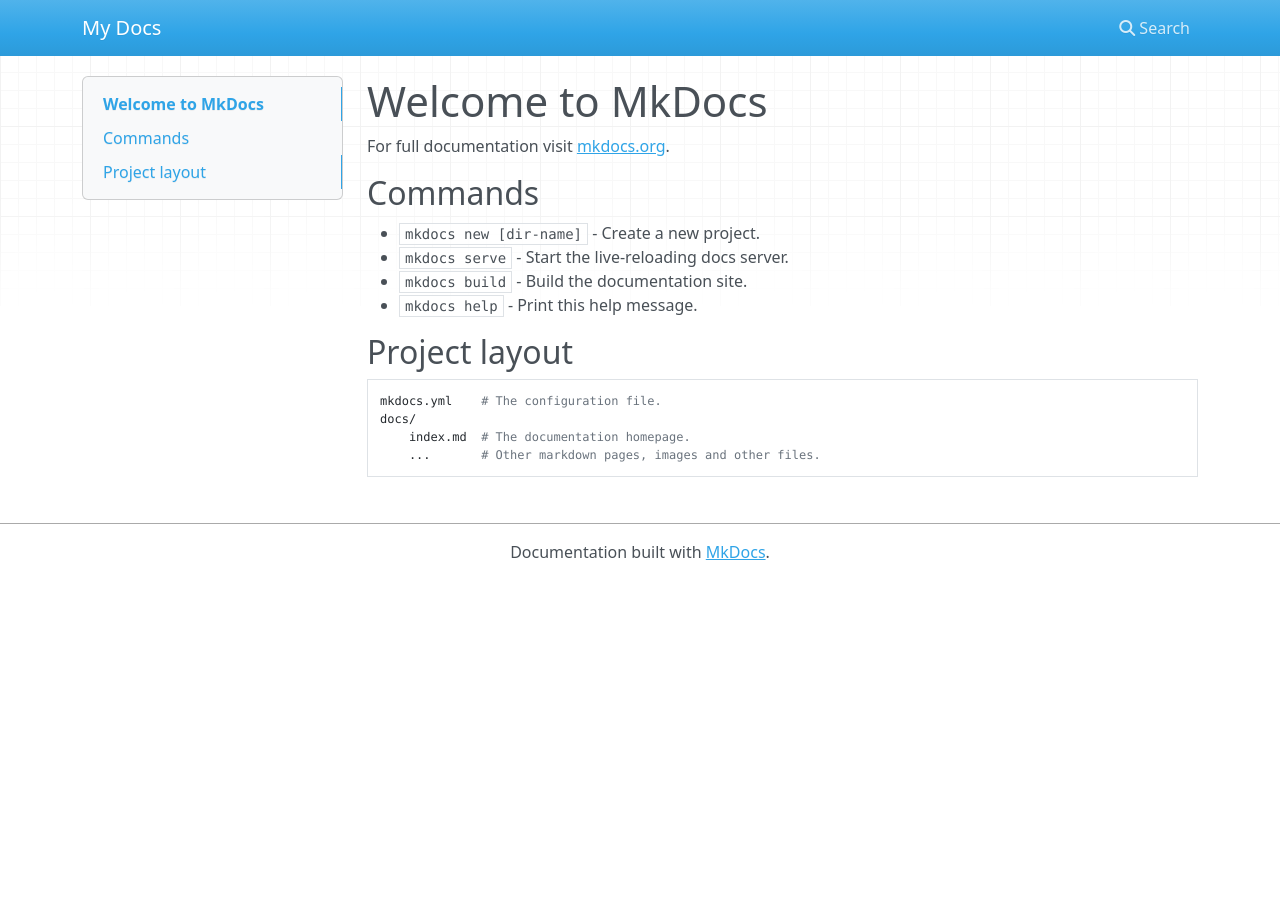
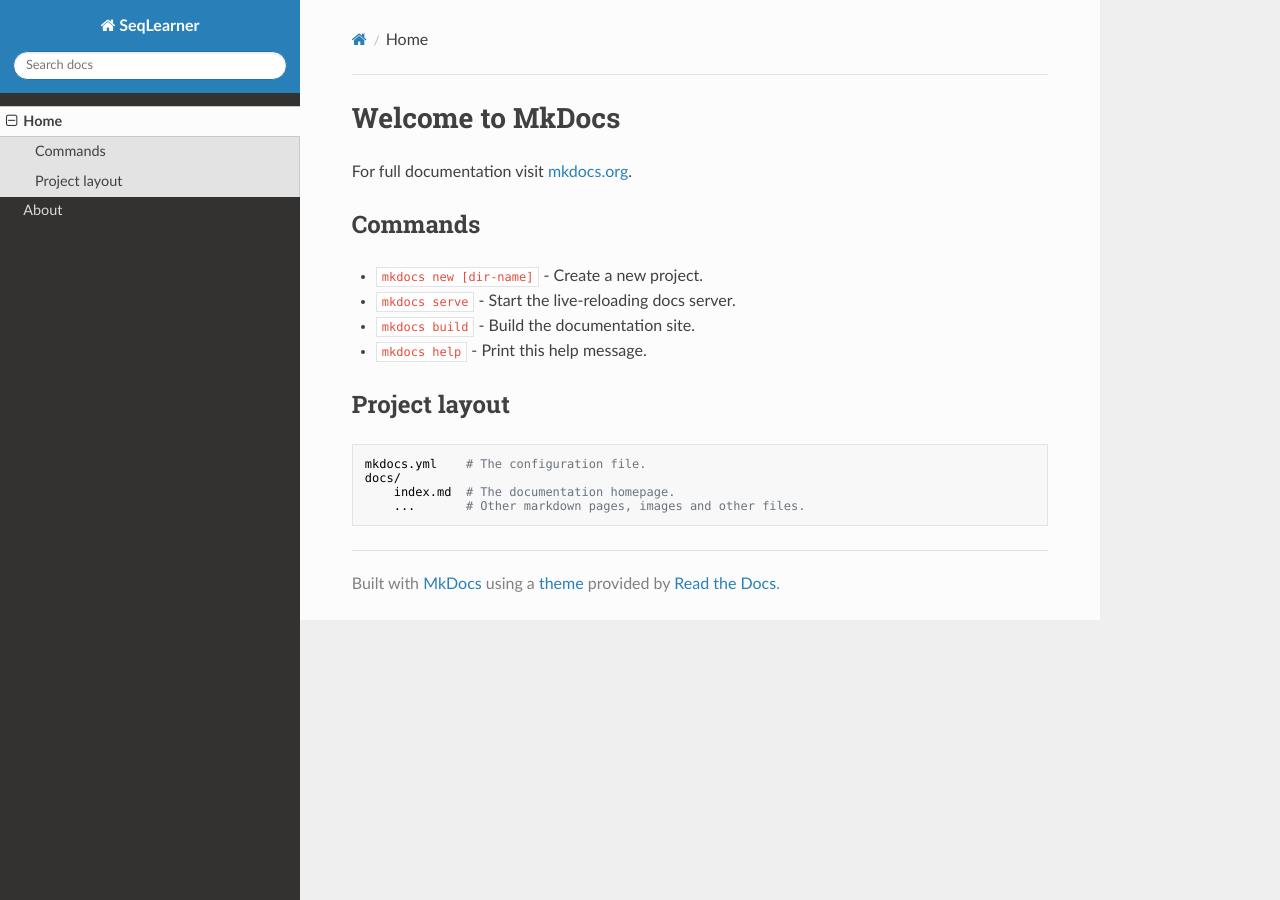
Before and after one commit to EliHei/SeqLearn, an MkDocs documentation site: the page built from docs/index.md, in a window 1280 px wide. Built offline with MkDocs 1.6.1, drawn with Linux system fonts in a browser that asks for light colours; nearby versions of some CDN libraries.

Commit message:
Update mkdocs

```diff
--- a/mkdocs.yml
+++ b/mkdocs.yml
@@ -1 +1,5 @@
-site_name: My Docs
+site_name: SeqLearner
+nav:
+    - Home: index.md
+    - About: about.md
+theme: readthedocs
```
